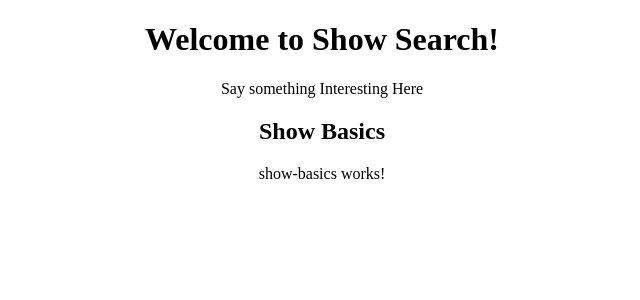
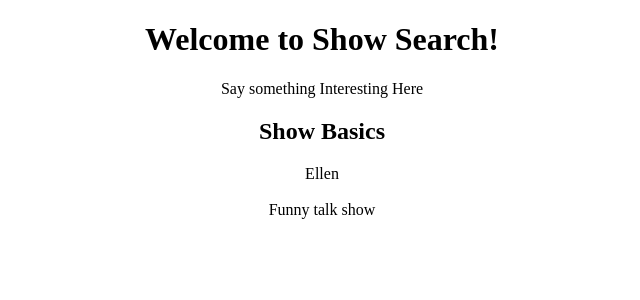
Before and after one commit to tlmiller36/TVshow-web-app, an Angular app: page / in a window 1280 px wide. Shown: the top 300 px of the page, without its empty margins (318-958 px from the left). Built offline with nearby package versions, Linux system fonts and the light colour scheme.

Commit message:
Weine Cowork

```diff
--- a/src/app/show-basics/show-basics.component.html
+++ b/src/app/show-basics/show-basics.component.html
@@ -1 +1,11 @@
-<p>show-basics works!</p>
+<div>
+  <div>
+    <span>{{basic.name}}</span>
+  </div>
+  <div>
+    <img [src] = 'basic.image'/>
+  </div>
+  <div>
+    {{basic.summary}}
+  </div>
+</div>
--- a/src/app/show-basics/show-basics.component.ts
+++ b/src/app/show-basics/show-basics.component.ts
@@ -1,5 +1,6 @@
 import { Component, OnInit } from '@angular/core';
 import {IShowBasics} from '../ishow-basics';
+
 
 @Component({
   selector: 'app-show-basics',
@@ -7,8 +8,13 @@
   styleUrls: ['./show-basics.component.css']
 })
 export class ShowBasicsComponent implements OnInit {
-
-  constructor() { }
+basic: IShowBasics
+  constructor() {
+    this.basic = {
+      name: 'Ellen',
+      image: '',
+      summary: 'Funny talk show'}
+  }
 
   ngOnInit() {
   }
--- /dev/null
+++ b/src/app/show/show.service.ts
@@ -0,0 +1,17 @@
+import { Injectable } from '@angular/core';
+import {HttpClient} from '@angular/common/http';
+
+interface IShowBasicsData{
+  name: string
+  image: string
+  summary: string
+}
+
+@Injectable({
+  providedIn: 'root'
+})
+export class ShowService {
+
+  constructor(private httpClient: HttpClient) { }
+
+}
```
Also changed, not shown: src/app/app.module.ts (+5 -3 lines), 1 other file (tests, documents, lock files or other folders).
